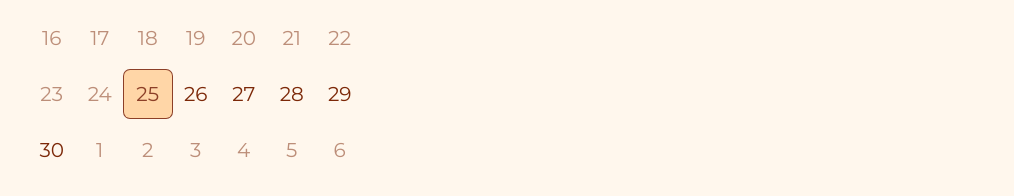
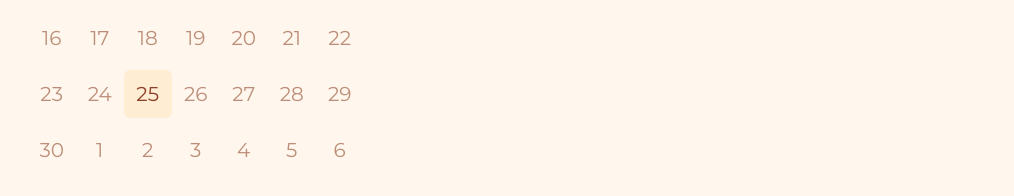
Before and after one commit to jakespvk/kimmy-esthi-frontend, a Next.js app: page /booking in a window 1280 px wide. Shown: the part 464-660 px from the top of the page, without its empty margins (257-1271 px from the left). Built offline with nearby package versions, Linux system fonts and the light colour scheme; no server answers; a web font is replaced by a local one.

Commit message:
some updates

```diff
--- a/app/booking/page.tsx
+++ b/app/booking/page.tsx
@@ -25,6 +25,11 @@ const FormSchema = z.object({
   }),
 })
 
+interface AppointmentDateTimeAndStatus {
+  dateTime: Date;
+  status: number;
+}
+
 const baseUrl = process.env.NEXT_PUBLIC_API_BASE_URL;
 
 const today = new Date(new Date().setHours(0, 0, 0, 0));
@@ -35,6 +40,7 @@ export default function DatePickerForm({ searchParams }:
     { appointmentType: string }
   }) {
   const [data, setData] = useState([]);
+  const [bookedDates, setBookedDates] = useState([]);
 
   const form = useForm<z.infer<typeof FormSchema>>({
     resolver: zodResolver(FormSchema),
@@ -62,9 +68,28 @@ export default function DatePickerForm({ searchParams }:
     }
   }, [searchParams.appointmentType]);
 
+  const getAppointmentDatesAndStatuses = async (monthDateTime: Date) => {
+    const formattedMonthDateTime = format(monthDateTime, "MM-dd-yyyy");
+    const res = await fetch(`${baseUrl}/appointments?` + new URLSearchParams({ monthDateTime: formattedMonthDateTime }), {
+      method: 'GET',
+      headers: {
+        'Content-Type': 'application/json'
+      }
+    });
+
+    if (!res.ok) {
+      console.error("err:", res.statusText);
+    }
+
+    let result = await res.json();
+    setBookedDates(result.map((item: AppointmentDateTimeAndStatus) => item.dateTime));
+    return result;
+  };
+
   useEffect(() => {
     form.setValue("appointmentDate", today);
     onSubmit({ appointmentDate: today });
+    getAppointmentDatesAndStatuses(today);
   }, [form, onSubmit]);
 
   return (
@@ -91,10 +116,15 @@ export default function DatePickerForm({ searchParams }:
                     onSelect={(selectedDate) => {
                       field.onChange(selectedDate);
                       onSubmit({ appointmentDate: selectedDate ?? today });
+                      getAppointmentDatesAndStatuses(selectedDate ?? today);
                     }}
-                    disabled={(date) =>
-                      date < today
-                    }
+                    disabled={((date: Date) => date < today || bookedDates.indexOf(format(date, "yyyy-MM-dd'T'HH:mm:ss")) === -1)}
+                    modifiers={{
+                      booked: bookedDates,
+                    }}
+                    modifiersClassNames={{
+                      booked: "[&>button]:line-through opacity-100",
+                    }}
                     className="bg-(--color-base-100)"
                     initialFocus
                   />
--- a/app/page.tsx
+++ b/app/page.tsx
@@ -7,7 +7,7 @@ const msMadi = Ms_Madi({ weight: '400', subsets: ['latin'] });
 export default function Home() {
   return (
     <>
-      <div className="hero min-h-dvh bg-cover bg-repeat bg-origin-border bg-fixed overscroll-none bg-linear-30 from-amber-700 to-amber-400">
+      <div className="hero min-h-dvh bg-cover overscroll-none bg-linear-30 from-amber-700 to-amber-400">
         {/* <div className="hero min-h-screen h-screen overflow-clip bg-cover bg-repeat bg-origin-border bg-fixed overscroll-none bg-[radial-gradient(ellipse_at_75%_25%,#d17d34,#cc9a43),radial-gradient(ellipse_at_25%_75%,#d17d34,#cc9a43)]"> */}
         <div className="hero-content text-center">
           <div className="">
```
